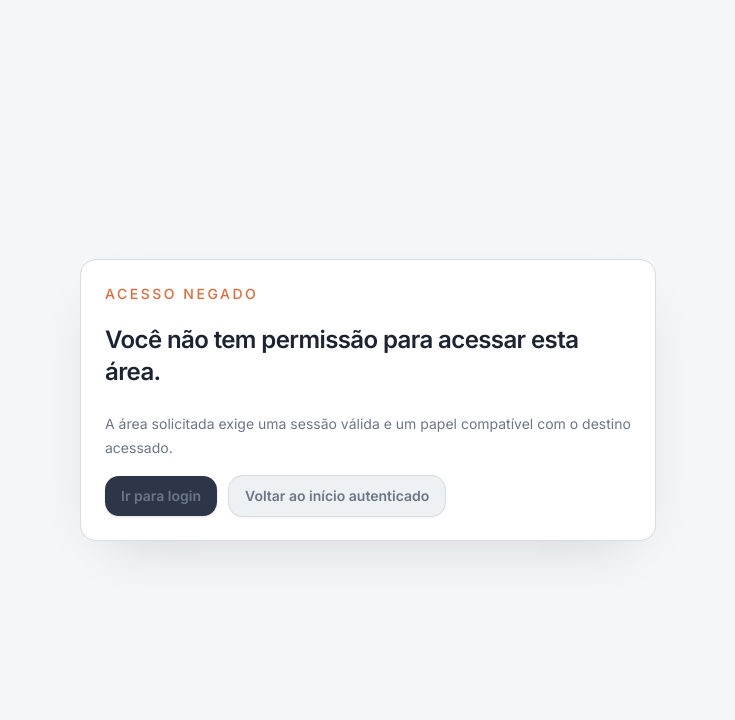
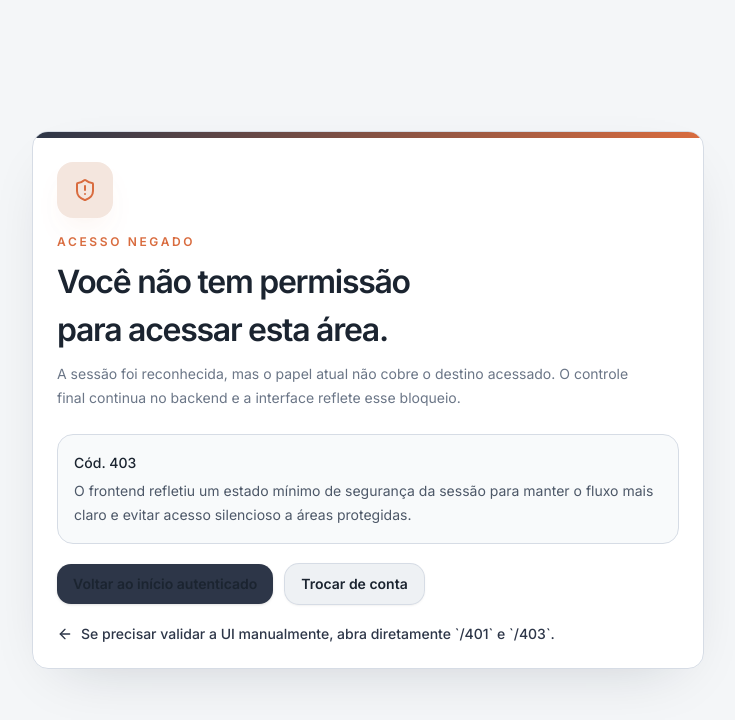
Before and after one commit to ErrorSquad-ABP/ABP3-Sistema-Gestao-Leads, a Next.js app in the folder front/: page /403 in a window 1280 px wide. Shown: the top 720 px of the page, without its empty margins (272-1007 px from the left). Built offline with nearby package versions, Linux system fonts and the light colour scheme.

Commit message:
feat(front): add errors 401/403 visual treatment

```diff
--- /dev/null
+++ b/front/src/app/401/page.tsx
@@ -0,0 +1,32 @@
+import type { Metadata } from 'next';
+
+import { ErrorState } from '@/components/shared/ErrorState';
+import { appRoutes } from '@/lib/routes/app-routes';
+
+const metadata: Metadata = {
+	title: 'Sessão necessária | Sistema de Gestão de Leads',
+	description:
+		'Tratamento visual de acesso não autenticado para áreas protegidas do sistema.',
+};
+
+function UnauthorizedPage() {
+	return (
+		<ErrorState
+			code={401}
+			description="A área solicitada exige uma sessão válida. Faça login novamente para continuar com segurança no fluxo protegido."
+			eyebrow="Sessão necessária"
+			primaryAction={{
+				href: appRoutes.auth.login,
+				label: 'Ir para login',
+			}}
+			secondaryAction={{
+				href: appRoutes.root,
+				label: 'Voltar ao início',
+			}}
+			title="Sua sessão não está disponível para acessar esta área."
+		/>
+	);
+}
+
+export { metadata };
+export default UnauthorizedPage;
--- a/front/src/app/403/page.tsx
+++ b/front/src/app/403/page.tsx
@@ -1,46 +1,32 @@
-import Link from 'next/link';
+import type { Metadata } from 'next';
 
-import { buttonVariants } from '@/components/ui/button';
-import { Card, CardContent, CardHeader, CardTitle } from '@/components/ui/card';
+import { ErrorState } from '@/components/shared/ErrorState';
 import { appRoutes } from '@/lib/routes/app-routes';
-import { cn } from '@/lib/utils';
+
+const metadata: Metadata = {
+	title: 'Acesso negado | Sistema de Gestão de Leads',
+	description:
+		'Tratamento visual de permissão insuficiente para áreas protegidas do sistema.',
+};
 
 function ForbiddenPage() {
 	return (
-		<main className="flex min-h-screen items-center justify-center px-4 py-10">
-			<Card className="w-full max-w-xl bg-white">
-				<CardHeader className="space-y-3">
-					<p className="text-sm font-medium uppercase tracking-[0.18em] text-[#D96C3F]">
-						Acesso negado
-					</p>
-					<CardTitle>Você não tem permissão para acessar esta área.</CardTitle>
-				</CardHeader>
-				<CardContent className="space-y-4 text-sm leading-6 text-muted-foreground">
-					<p>
-						A área solicitada exige uma sessão válida e um papel compatível com
-						o destino acessado.
-					</p>
-					<div className="flex flex-wrap gap-3">
-						<Link
-							className={cn(buttonVariants(), 'h-10 rounded-md px-4')}
-							href={appRoutes.auth.login}
-						>
-							Ir para login
-						</Link>
-						<Link
-							className={cn(
-								buttonVariants({ variant: 'secondary' }),
-								'h-10 rounded-md px-4',
-							)}
-							href={appRoutes.app.root}
-						>
-							Voltar ao início autenticado
-						</Link>
-					</div>
-				</CardContent>
-			</Card>
-		</main>
+		<ErrorState
+			code={403}
+			description="A sessão foi reconhecida, mas o papel atual não cobre o destino acessado. O controle final continua no backend e a interface reflete esse bloqueio."
+			eyebrow="Acesso negado"
+			primaryAction={{
+				href: appRoutes.app.root,
+				label: 'Voltar ao início autenticado',
+			}}
+			secondaryAction={{
+				href: appRoutes.auth.login,
+				label: 'Trocar de conta',
+			}}
+			title="Você não tem permissão para acessar esta área."
+		/>
 	);
 }
 
+export { metadata };
 export default ForbiddenPage;
--- a/front/src/components/shared/ErrorState.tsx
+++ b/front/src/components/shared/ErrorState.tsx
@@ -0,0 +1,108 @@
+import Link from 'next/link';
+import { ArrowLeft, LockKeyhole, ShieldAlert } from 'lucide-react';
+
+import { buttonVariants } from '@/components/ui/button';
+import {
+	Card,
+	CardContent,
+	CardDescription,
+	CardHeader,
+	CardTitle,
+} from '@/components/ui/card';
+import { cn } from '@/lib/utils';
+
+type ErrorStateAction = {
+	href: string;
+	label: string;
+	variant?: 'default' | 'secondary';
+};
+
+type ErrorStateProps = {
+	code: 401 | 403;
+	description: string;
+	eyebrow: string;
+	primaryAction: ErrorStateAction;
+	secondaryAction?: ErrorStateAction;
+	title: string;
+};
+
+function ErrorState({
+	code,
+	description,
+	eyebrow,
+	primaryAction,
+	secondaryAction,
+	title,
+}: ErrorStateProps) {
+	const Icon = code === 401 ? LockKeyhole : ShieldAlert;
+
+	return (
+		<main className="flex min-h-screen items-center justify-center px-4 py-10">
+			<Card className="w-full max-w-2xl overflow-hidden bg-white/95 backdrop-blur">
+				<div className="h-1.5 w-full bg-[linear-gradient(90deg,#2D3648_0%,#D96C3F_100%)]" />
+				<CardHeader className="gap-4">
+					<div className="flex h-14 w-14 items-center justify-center rounded-2xl bg-[#F4E6DE] text-[#D96C3F] shadow-[0_16px_34px_-22px_rgba(217,108,63,0.75)]">
+						<Icon className="size-6" />
+					</div>
+					<div className="space-y-2">
+						<p className="text-xs font-semibold uppercase tracking-[0.22em] text-[#D96C3F]">
+							{eyebrow}
+						</p>
+						<CardTitle className="text-balance text-[2rem] font-semibold tracking-[-0.04em] text-[#1B2430]">
+							{title}
+						</CardTitle>
+						<CardDescription className="max-w-xl text-sm leading-6 text-[#6B7687]">
+							{description}
+						</CardDescription>
+					</div>
+				</CardHeader>
+				<CardContent className="grid gap-5">
+					<div className="rounded-2xl border border-[#D6DCE5] bg-[#F8FAFB] p-4 text-sm leading-6 text-[#4D5868]">
+						<p className="font-medium text-[#1B2430]">Cód. {code}</p>
+						<p className="mt-1">
+							O frontend refletiu um estado mínimo de segurança da sessão para
+							manter o fluxo mais claro e evitar acesso silencioso a áreas
+							protegidas.
+						</p>
+					</div>
+
+					<div className="flex flex-wrap gap-3">
+						<Link
+							className={cn(
+								buttonVariants({
+									variant: primaryAction.variant ?? 'default',
+								}),
+								'h-10 rounded-md px-4',
+							)}
+							href={primaryAction.href}
+						>
+							{primaryAction.label}
+						</Link>
+
+						{secondaryAction ? (
+							<Link
+								className={cn(
+									buttonVariants({
+										variant: secondaryAction.variant ?? 'secondary',
+									}),
+									'h-10 rounded-md px-4',
+								)}
+								href={secondaryAction.href}
+							>
+								{secondaryAction.label}
+							</Link>
+						) : null}
+					</div>
+
+					<div className="inline-flex items-center gap-2 text-sm font-medium text-[#2D3648]">
+						<ArrowLeft className="size-4" />
+						Se precisar validar a UI manualmente, abra diretamente `/401` e
+						`/403`.
+					</div>
+				</CardContent>
+			</Card>
+		</main>
+	);
+}
+
+export { ErrorState };
--- a/front/src/lib/auth/session.ts
+++ b/front/src/lib/auth/session.ts
@@ -71,7 +71,7 @@ async function requireAuthenticatedUser() {
 	const currentUser = await getCurrentUserFromRequest();
 
 	if (!currentUser) {
-		redirect(appRoutes.auth.login);
+		redirect(appRoutes.system.unauthorized);
 	}
 
 	return currentUser;
--- a/front/src/lib/routes/app-routes.ts
+++ b/front/src/lib/routes/app-routes.ts
@@ -15,6 +15,7 @@ const appRoutes = {
 		},
 	},
 	system: {
+		unauthorized: '/401',
 		forbidden: '/403',
 	},
 } as const;
```
Also changed, not shown: 1 other file (tests, documents, lock files or other folders).
